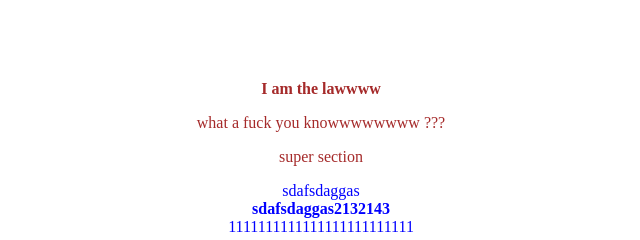
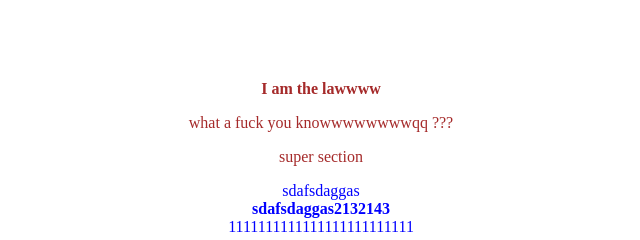
Before and after one commit to Ph1l1n1/tesgNewServer, a website: page src/index.html in a window 1280 px wide. Shown: the top 240 px of the page, 319-959 px from the left. Drawn offline with Linux system fonts and the light colour scheme.

Commit message:
some commit

```diff
--- a/src/index.html
+++ b/src/index.html
@@ -14,7 +14,7 @@
     </header>
 
     <article>
-        <p class="supers"> what a fuck you knowwwwwwww ??? </p>
+        <p class="supers"> what a fuck you knowwwwwwwwqq ??? </p>
         <section>
             <p> super section </p>
         </section>
```
